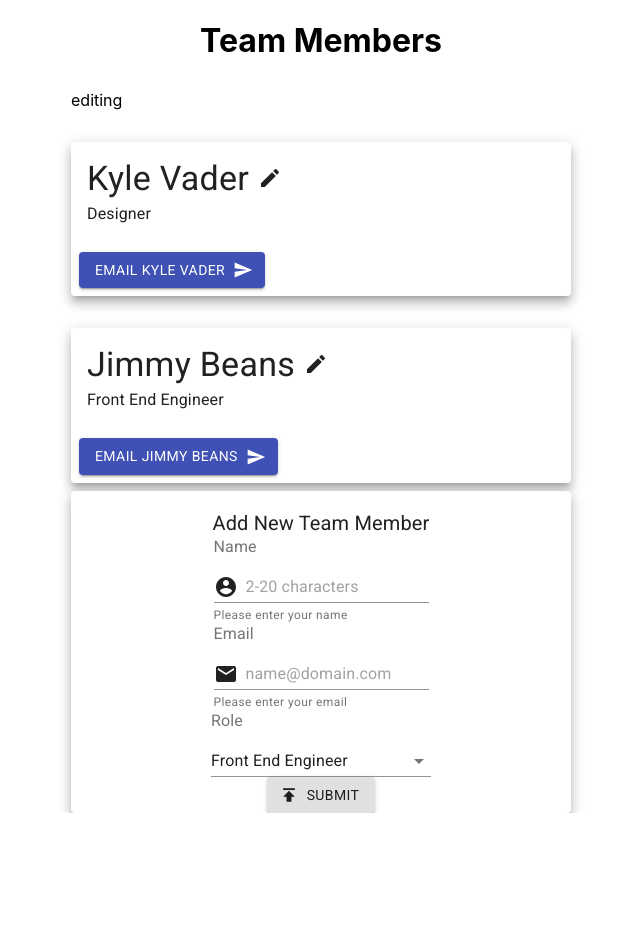
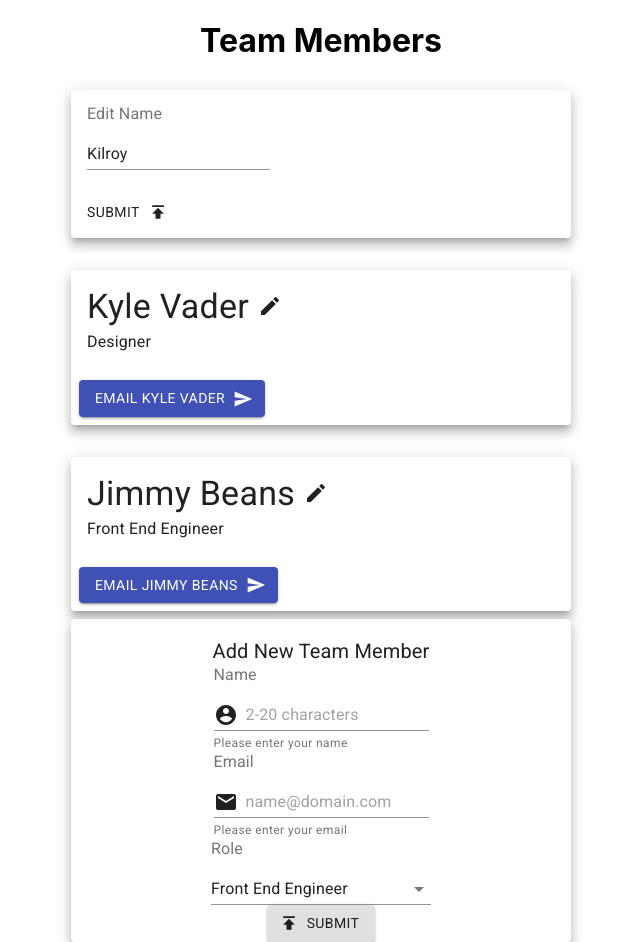
Before and after one commit to bloominstituteoftechnology/team-builder, a React (Create React App) app in the folder team-builder/: page / in a window 1280 px wide. Both pictures are taken after a click on the icon 512 px from the left and 125 px from the top of the page. Shown: the whole page, without its empty margins (319-959 px from the left). Before the commit the page ends 813 px from the top, so only its background shows below. Built offline with nearby package versions, Linux system fonts and the light colour scheme.

Commit message:
+ Name edit

```diff
--- a/team-builder/src/Components/TeamMember.js
+++ b/team-builder/src/Components/TeamMember.js
@@ -5,27 +5,55 @@ import {
   CardActions,
   Typography,
   Button,
+  Input,
+  FormControl,
+  FormLabel,
 } from "@material-ui/core";
 import Send from "@material-ui/icons/Send";
-import Edit from '@material-ui/icons/Edit';
+import Edit from "@material-ui/icons/Edit";
+import Publish from "@material-ui/icons/Publish";
 
 const TeamMember = (props) => {
   const { name, email, role, update } = props;
 
   const [editing, setEditing] = useState(false);
-  const [values, setValues] = useState({name, email, role})
+  const initialValue = {name, email, role}
+  const [values, setValues] = useState(initialValue);
 
   const submitChanges = (e) => {
-    update(name, values)
-  }
+    e.preventDefault();
+    update(name, values);
+    console.log(name, values)
+    toggleEdit();
+  };
 
   const toggleEdit = () => {
-    setEditing(!editing)
-  }
+    setEditing(!editing);
+  };
+
+  const onChange = (e) => {
+    const { name, value } = e.target;
+    setValues({...values, [name]: value });
+  };
 
   return (
     <div className="team_member">
-      {editing ? <div>editing</div> : <Card raised>
+      {editing ? (
+        <Card raised>
+          <CardContent>
+            <FormControl>
+              <FormLabel htmlFor="name_edit" >Edit Name</FormLabel>
+              <Input id="name_edit" name="name" type="text" value={values.name} onChange={onChange} />
+            </FormControl>
+          </CardContent>
+          <CardActions>
+            <Button endIcon={<Publish />} onClick={submitChanges}>
+              Submit
+            </Button>
+          </CardActions>
+        </Card>
+      ) : (
+        <Card raised>
           <CardContent>
             <Typography variant="h4" component="h2">
               {values.name} <Edit onClick={toggleEdit} />
@@ -33,14 +61,22 @@ const TeamMember = (props) => {
             <Typography variant="subtitle1">{values.role}</Typography>
           </CardContent>
           <CardActions>
-          <Button aria-label="email" variant="contained" color="primary" endIcon={<Send />}>
-            <a style={{ textDecoration: "none", color: "inherit" }} href={`mailto:${values.email}`}>
+            <Button
+              aria-label="email"
+              variant="contained"
+              color="primary"
+              endIcon={<Send />}
+            >
+              <a
+                style={{ textDecoration: "none", color: "inherit" }}
+                href={`mailto:${values.email}`}
+              >
                 Email {name}
               </a>
             </Button>
           </CardActions>
         </Card>
-      }
+      )}
     </div>
   );
 };
```
Lines whose indentation alone changed are shown as unchanged.
